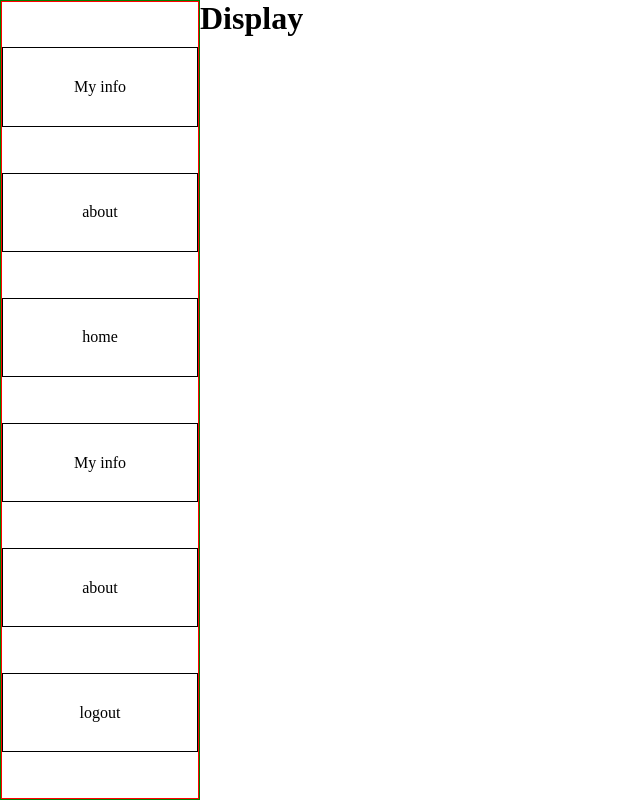
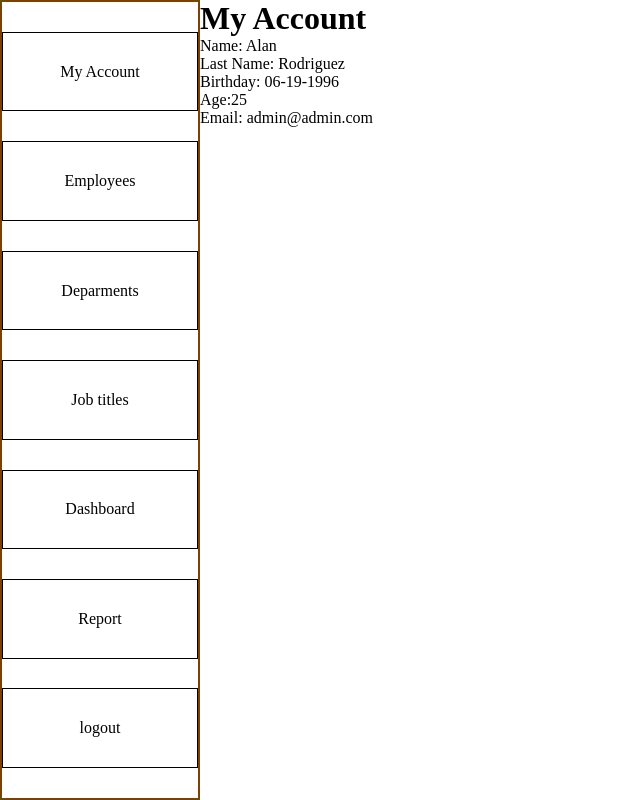
Before and after one commit to r0ja96/employeeRegistration, a React (Create React App) app: page / in a window 1280 px wide. Both pictures are taken after typing "Sample", "Sample" into the empty fields and a click on the input "Login". Shown: the whole page, without its empty margins (0-640 px from the left). Built offline with nearby package versions, Linux system fonts and the light colour scheme.

Commit message:
updating

```diff
--- a/src/App.js
+++ b/src/App.js
@@ -7,7 +7,8 @@ import { useState } from "react";
 
 function App(){
 
-    const [routes,setRoute] = useState('login');
+   const [route,setRoute] = useState('login');
+   const [routeDisplay, setRouteDisplay] =useState('myAccount');
 
    const renderSwitch = (route) =>{
 
@@ -19,8 +20,8 @@ function App(){
             case 'home':
                 return (
                 <div id = "mainApp" className="fullScreen">
-                    <Navigation setRoute={setRoute}/>
-                    <Display/>
+                    <Navigation setRoute={setRoute} setRouteDisplay={setRouteDisplay}/>
+                    <Display routeDisplay={routeDisplay}/>
                 </div>);
             case 'register':
                 return <Register setRoute={setRoute}/>
@@ -32,7 +33,7 @@ function App(){
 
     return(
         <div>
-            {renderSwitch(routes)}
+            {renderSwitch(route)}
         </div>
     )
 }
--- /dev/null
+++ b/src/components/Dashboard/Dashboard.js
@@ -0,0 +1,11 @@
+function Dashboard(){
+
+    return(<div>
+        <div>
+            <h1>Dashboard</h1>
+        </div>
+    </div>);
+
+}
+
+export default Dashboard;
--- /dev/null
+++ b/src/components/DepartmentTable/DepartmentTable.js
@@ -0,0 +1,14 @@
+function DeparmentTable(){
+    return (<table>
+        <tr>
+          <th>ID Number</th>
+          <th>Deparment</th>
+        </tr>
+        <tr>
+          <td>12345</td>
+          <td>Human resource</td>
+        </tr>
+      </table>);
+}
+
+export default DeparmentTable;
--- /dev/null
+++ b/src/components/Departments/Departments.js
@@ -0,0 +1,18 @@
+import DeparmentTable from "../DepartmentTable/DepartmentTable";
+
+function Deparments(){
+
+    return(<div>
+        <div>
+            <h1>Deparments</h1>
+            <form>
+                <input type={'text'}/>
+                <input type={'submit'} value={'search'}/>
+            </form>
+            <DeparmentTable/>
+        </div>
+    </div>);
+
+}
+
+export default Deparments;
--- a/src/components/Display/Display.js
+++ b/src/components/Display/Display.js
@@ -1,5 +1,37 @@
-function Display(){
-    return(<div ><h1>Display</h1></div>);
+import Dashboard from '../Dashboard/Dashboard';
+import Departments from '../Departments/Departments';
+import Employees from '../Employees/Employees';
+import JobTitles from '../JobTitles/JobTitles';
+import MyAccount from '../MyAccount/MyAccount';
+import Reports from '../Reports/Reports';
+import { useState } from "react";
+
+function Display({routeDisplay}){
+
+    const renderSwitch = (route) =>{
+
+        switch(route){
+            case 'dashboard':
+                return <Dashboard />;
+            case 'departments':
+                   return <Departments />
+            case 'employees':
+                return <Employees />
+            case 'jobTitles':
+                return <JobTitles />;
+            case 'myAccount':
+                return <MyAccount />
+            case 'reports':
+                return <Reports />
+            default:
+                return (<h1>Error: Something went wrong!!!</h1>);
+        }
+
+    }
+
+    return(<div>
+        {renderSwitch(routeDisplay)}
+    </div>);
 }
 
 export default Display;
--- /dev/null
+++ b/src/components/EmployeeTable/EmployeeTable.js
@@ -0,0 +1,31 @@
+
+function EmployeeTable(){
+  return (<table>
+  <tr>
+    <th>ID Number</th>
+    <th>Name</th>
+    <th>Last Name</th>
+    <th>Gender</th>
+    <th>Date of birth</th>
+    <th>Age</th>
+    <th>Department</th>
+    <th>Job title</th>
+    <th>Modifie</th>
+    <th>Delete</th>
+  </tr>
+  <tr>
+    <td>12345</td>
+    <td>Maria </td>
+    <td>Gonzales</td>
+    <td>F</td>
+    <td>60-19-1996</td>
+    <td>25</td>
+    <td>Human resource</td>
+    <td>Recurter</td>
+    <td><button>Modifie</button></td>
+    <td><button>Delete</button></td>
+  </tr>
+</table>);
+}
+
+export default EmployeeTable;
--- /dev/null
+++ b/src/components/Employees/Employees.js
@@ -0,0 +1,19 @@
+import EmployeeTable from "../EmployeeTable/EmployeeTable";
+
+function Employees(){
+
+    return(<div>
+        <div>
+            <h1>Employees</h1>
+            <form>
+            <input type={'text'}/>
+            <input type={'submit'} value={'Search'}/>
+            </form>
+            <button>Add Employee</button>
+            < EmployeeTable />
+        </div>
+    </div>);
+
+}
+
+export default Employees;
--- /dev/null
+++ b/src/components/JobTitleTable/JobTitleTable.js
@@ -0,0 +1,14 @@
+function JobTitleTable(){
+    return (<table>
+        <tr>
+          <th>ID Number</th>
+          <th>Job Title</th>
+        </tr>
+        <tr>
+          <td>12345</td>
+          <td>recruiter</td>
+        </tr>
+      </table>);
+}
+
+export default JobTitleTable;
--- /dev/null
+++ b/src/components/JobTitles/JobTitles.js
@@ -0,0 +1,18 @@
+import JobTitleTable from "../JobTitleTable/JobTitleTable";
+
+function JobTitles(){
+
+    return(<div>
+        <div>
+            <h1>JobTitles</h1>
+            <form>
+                <input type={'text'}/>
+                <input type={'submit'} value={'search'}/>
+            </form>
+            <JobTitleTable/>
+        </div>
+    </div>);
+
+}
+
+export default JobTitles;
--- /dev/null
+++ b/src/components/MyAccount/MyAccount.js
@@ -0,0 +1,17 @@
+
+function MyAccount(){
+
+    return(<div>
+        <div>
+            <h1>My Account</h1>
+            <p>Name: Alan </p>
+            <p>Last Name: Rodriguez</p>
+            <p>Birthday: 06-19-1996</p>
+            <p>Age:25</p>
+            <p>Email: admin@admin.com</p>
+        </div>
+    </div>);
+
+}
+
+export default MyAccount;
--- a/src/components/Navigation/Navigation.js
+++ b/src/components/Navigation/Navigation.js
@@ -1,14 +1,15 @@
 import "./Navigation.css";
 
-function Navigation({setRoute}){
+function Navigation({setRoute, setRouteDisplay}){
     return(
     <nav>
         <ul>
-            <li>My info</li>
-            <li>about</li>
-            <li>home</li>
-            <li>My info</li>
-            <li>about</li>
+            <li onClick={()=>setRouteDisplay('myAccount')}>My Account</li>
+            <li onClick={()=>setRouteDisplay('employees')}>Employees</li>
+            <li onClick={()=>setRouteDisplay('departments')}>Deparments</li>
+            <li onClick={()=>setRouteDisplay('jobTitles')}>Job titles</li>
+            <li onClick={()=>setRouteDisplay('dashboard')}>Dashboard</li>
+            <li onClick={()=>setRouteDisplay('reports')}>Report</li>
             <li onClick={()=>setRoute('login')}>logout</li>
         </ul>
     </nav>)
--- /dev/null
+++ b/src/components/Reports/Reports.js
@@ -0,0 +1,11 @@
+function Reports(){
+
+    return(<div>
+        <div>
+            <h1>Reports</h1>
+        </div>
+    </div>);
+
+}
+
+export default Reports;
```
